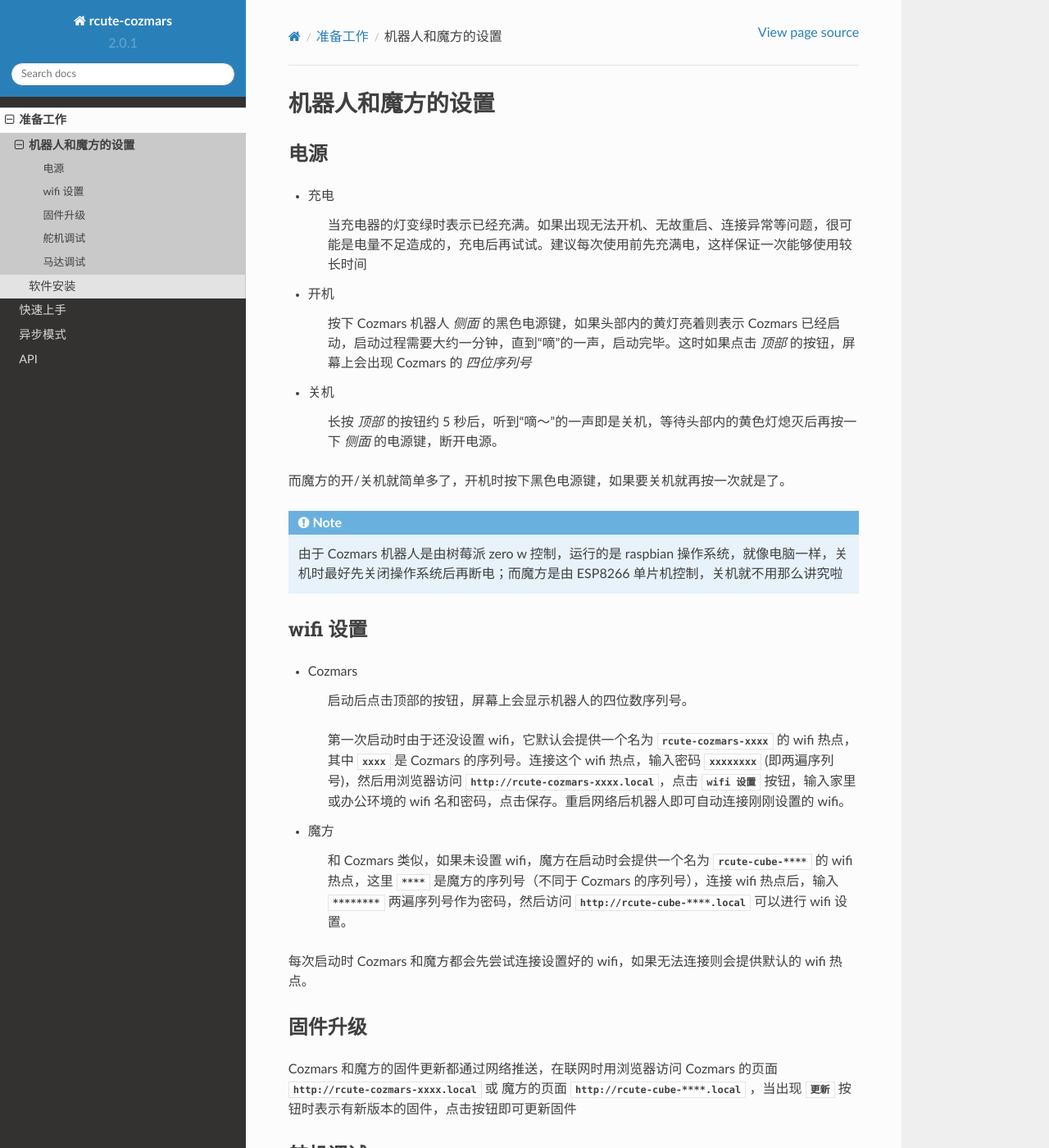
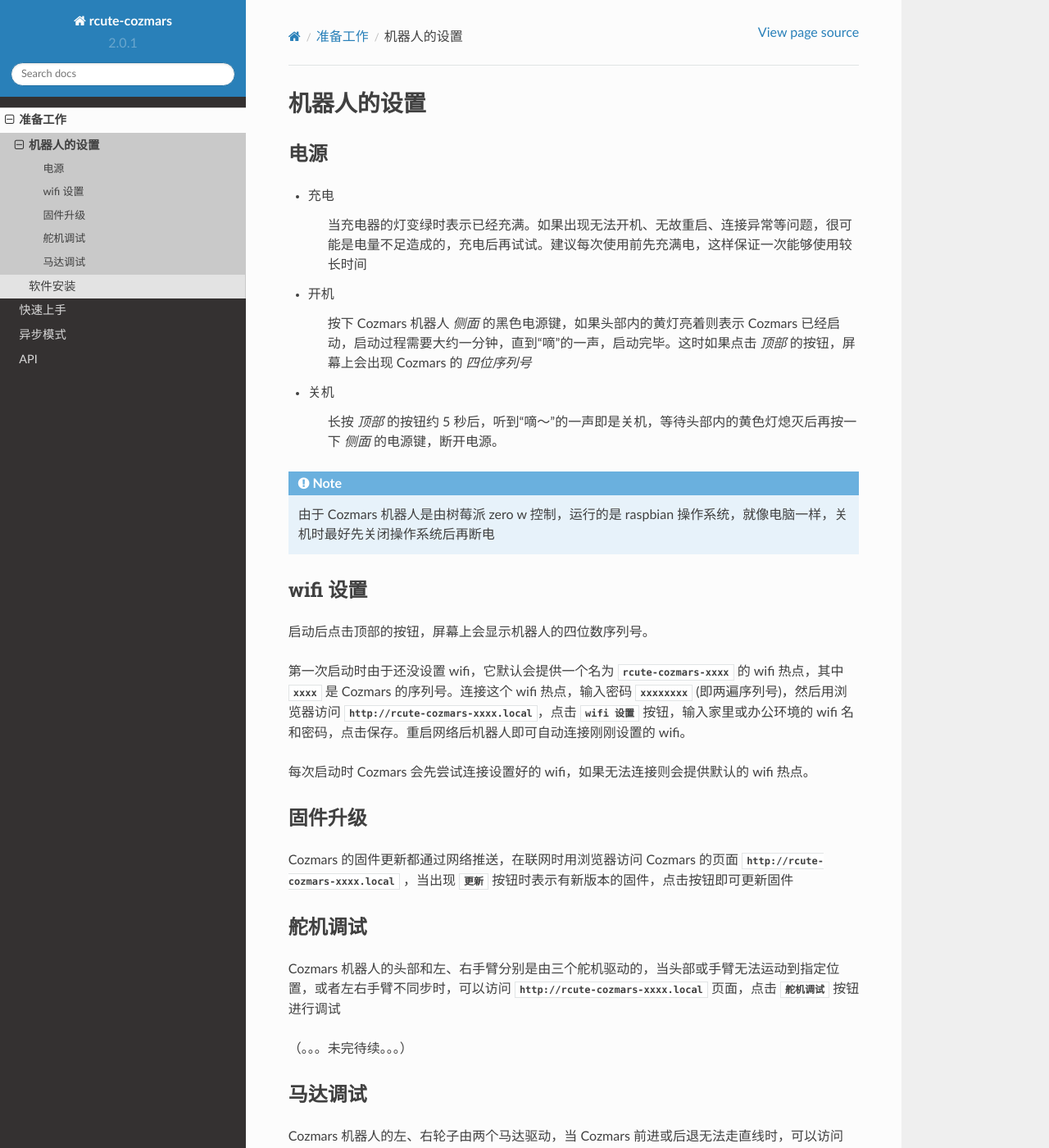
Before and after one commit to r-cute/rcute-cozmars, a Sphinx documentation site: the page built from docs/source/hardware.rst, in a window 1280 px wide and 1400 px high. Shown: the whole window at 82% size. Built offline with Sphinx 7.4.7 and the Read the Docs theme 2.0.0, drawn with Linux system fonts in a browser that asks for light colours.

Commit message:
hide cube doc

```diff
--- a/docs/source/api/index.rst
+++ b/docs/source/api/index.rst
@@ -18,4 +18,6 @@
    camera
    microphone
    env
+
+..
    cube
--- a/docs/source/async.rst
+++ b/docs/source/async.rst
@@ -69,10 +69,10 @@
 
     比如一条抬头的指令还未执行完，就立刻执行另一条低头的指令，这可能会损坏舵机
 
+..
+    .. note::
 
-.. note::
-
-    对应地，魔方也同样有三个类 :data:`Cube` , :data:`AsyncCube` 和 :data:`AioCube` 分别实现三种不同的控制方式
+        对应地，魔方也同样有三个类 :data:`Cube` , :data:`AsyncCube` 和 :data:`AioCube` 分别实现三种不同的控制方式
 
 .. seealso::
 
--- a/docs/source/examples/index.rst
+++ b/docs/source/examples/index.rst
@@ -12,4 +12,6 @@
    ai
    screen
    animation
+
+..
    cube
--- a/docs/source/hardware.rst
+++ b/docs/source/hardware.rst
@@ -1,4 +1,4 @@
-机器人和魔方的设置
+机器人的设置
 ===================
 
 电源
```
Also changed, not shown: other parts of docs/source/hardware.rst (+17 -9 lines), 1 other file.
